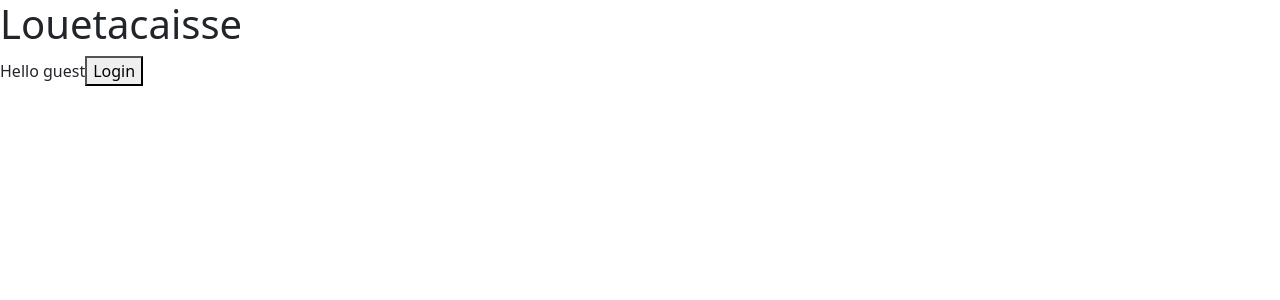
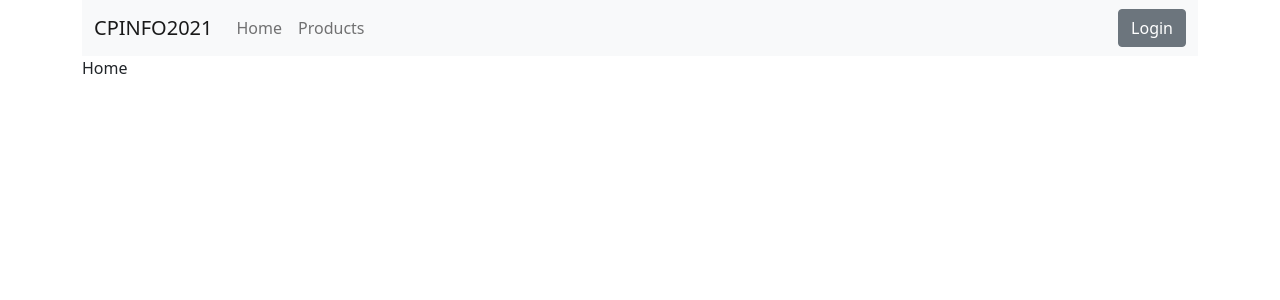
Before and after one commit to lavancar/louetacaisse, a React (Create React App) app in the folder louetacaisse-app/: page / in a window 1280 px wide. Shown: the top 300 px of the page. Built offline with nearby package versions, Linux system fonts and the light colour scheme; no server answers.

Commit message:
NavBar + google sign-in
Ajout du menu de navigation et connexion avec compte google

```diff
--- a/louetacaisse-app/package.json
+++ b/louetacaisse-app/package.json
@@ -10,6 +10,7 @@
     "firebase": "^9.6.8",
     "react": "^17.0.2",
     "react-dom": "^17.0.2",
+    "react-router-dom": "^6.2.2",
     "react-scripts": "5.0.0",
     "reactstrap": "^9.0.1",
     "web-vitals": "^2.1.4"
--- a/louetacaisse-app/src/App.js
+++ b/louetacaisse-app/src/App.js
@@ -1,21 +1,26 @@
-// import logo from './logo.svg';
-// import './App.css';
-// import {FirebaseApp} from "./firebase";
-
 import app from "./firebase";
 import { GoogleAuthProvider, getAuth, signInWithRedirect, onAuthStateChanged, signOut } from "firebase/auth";
-import {container, col, row, button} from "reactstrap";
+import {Container, Col, Row, Button, Navbar, NavbarBrand, NavbarToggler, Collapse, Nav, NavItem, NavLink} from "reactstrap";
 import "bootstrap/dist/css/bootstrap.min.css";
 import { useEffect, useState } from 'react';
+import {Route, Routes, Link} from "react-router-dom"
 
 const provider = new GoogleAuthProvider();
-const auht = getAuth(app);
+const auth = getAuth(app);
+
+function Home(){
+  return <div>Home</div>
+}
+function Products(){
+  return <div>Products</div>
+}
+
 
 function App() {
 const [user, setUser] = useState(null)
 
 console.log("Test", user)
-useEffect(() => onAuthStateChanged(auht, (newUser) => {
+useEffect(() => onAuthStateChanged(auth, (newUser) => {
   console.log("auth",newUser)
   if (newUser){
     console.log(newUser.uid, newUser.email)
@@ -26,16 +31,45 @@ useEffect(() => onAuthStateChanged(auht, (newUser) => {
   }), [])
 
   return (
-    <div>
-      <header>
-        <h1>Louetacaisse</h1>
-        <div>
-          Hello {user ? user.email : "guest"}
-        <button onClick={user ? () => signOut(auht) : () => signInWithRedirect(auht, provider)}>{user ? "Logout" : "Login"}</button>
-        </div>
-      </header>
-    </div>
+    <Container>
+      <Navbar
+        color="light"
+        expand="md"
+        light>
+      <NavbarBrand href="/">
+        CPINFO2021
+      </NavbarBrand>
+      <NavbarToggler onClick={function noRefCheck() { }}/>
+      <Collapse navbar>
+        <Nav
+          className="me-auto"
+          navbar
+        >
+          <NavItem>
+            <NavLink to="/" tag={Link}>
+              Home
+            </NavLink>
+          </NavItem>
+          <NavItem>
+            <NavLink to="/Products" tag={Link}>
+              Products
+            </NavLink>
+          </NavItem>
+        </Nav>
+        <Button onClick={user ? () => signOut(auth) : () => signInWithRedirect(auth, provider)}>{user ? user.email : "Login"}</Button>
+      </Collapse>
+      </Navbar>
+      <Row>
+        <Col>
+          <Routes>
+            <Route path="/" element={<Home />}/>
+            <Route path="products" element={<Products />}/>
+          </Routes>
+        </Col>
+      </Row>
+    </Container>
   );
 }
 
+
 export default App;
--- a/louetacaisse-app/src/index.js
+++ b/louetacaisse-app/src/index.js
@@ -3,10 +3,13 @@ import ReactDOM from 'react-dom';
 import './index.css';
 import App from './App';
 import reportWebVitals from './reportWebVitals';
+import {BrowserRouter} from "react-router-dom"
 
 ReactDOM.render(
   <React.StrictMode>
-    <App />
+    <BrowserRouter>
+      <App />
+    </BrowserRouter>
   </React.StrictMode>,
   document.getElementById('root')
 );
```
Also changed, not shown: 1 other file (tests, documents, lock files or other folders).
